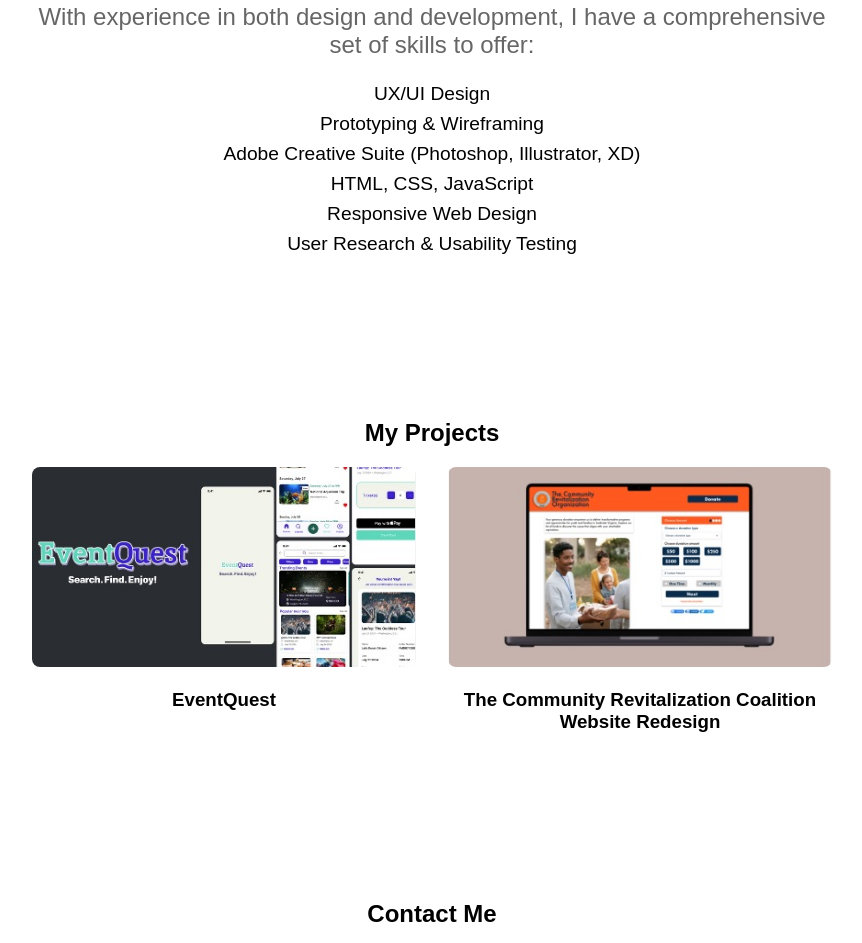
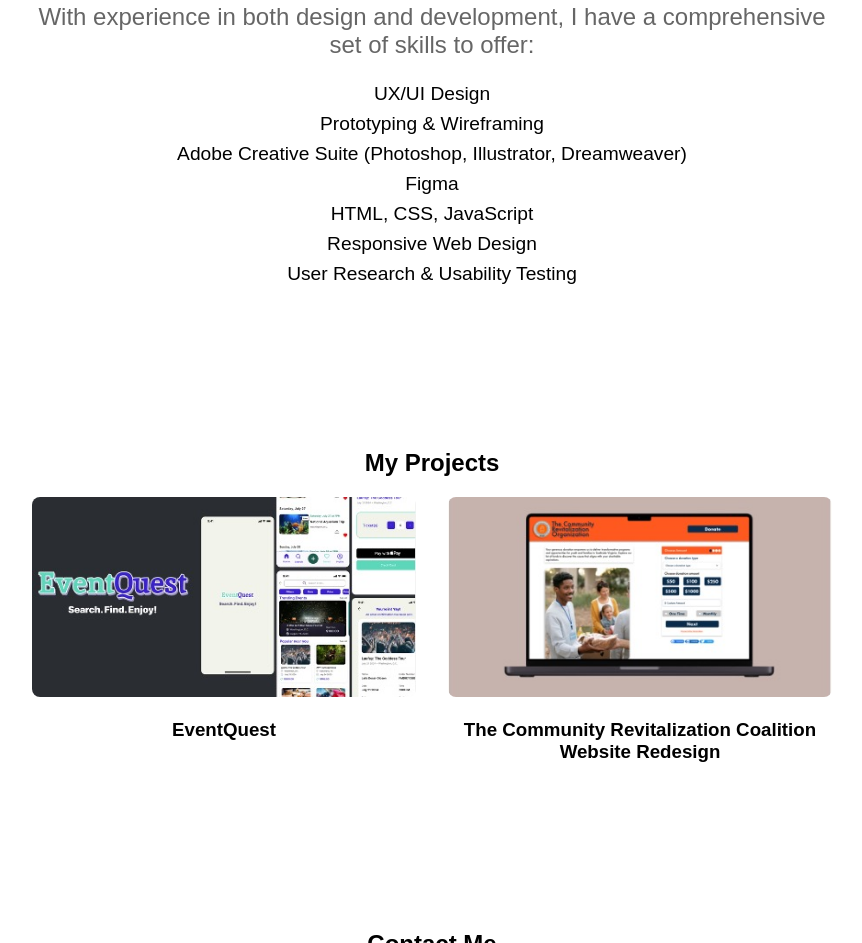
Before and after one commit to JustynTisdale/UX_UI_HW_17, a plain HTML site: page index.html in a window 1280 px wide. Shown: the part 1442-2385 px from the top of the page, without its empty margins (208-1070 px from the left). Drawn offline with Linux system fonts and the light colour scheme.

Commit message:
Update index.html

```diff
--- a/index.html
+++ b/index.html
@@ -51,7 +51,8 @@
     <ul>
       <li>UX/UI Design</li>
       <li>Prototyping & Wireframing</li>
-      <li>Adobe Creative Suite (Photoshop, Illustrator, XD)</li>
+      <li>Adobe Creative Suite (Photoshop, Illustrator, Dreamweaver)</li>
+      <li>Figma</li>
       <li>HTML, CSS, JavaScript</li>
       <li>Responsive Web Design</li>
       <li>User Research & Usability Testing</li>
```
